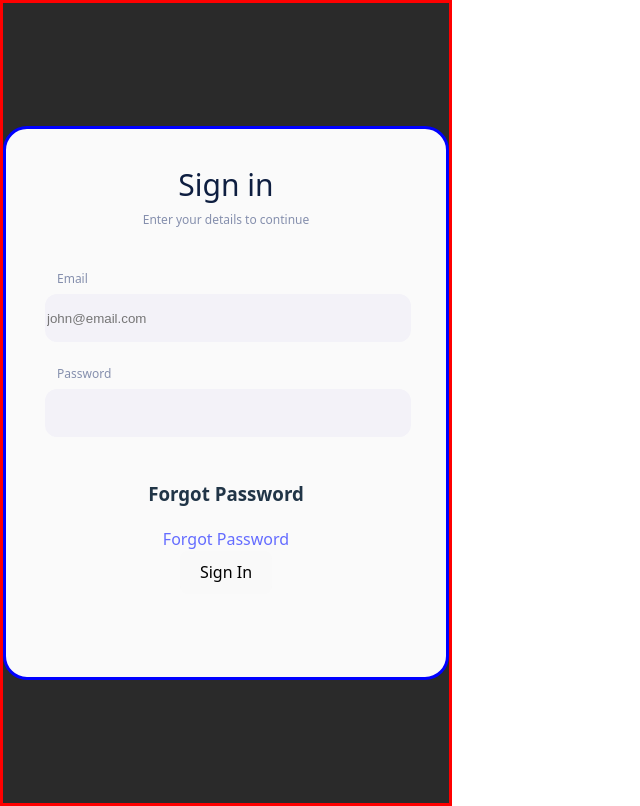
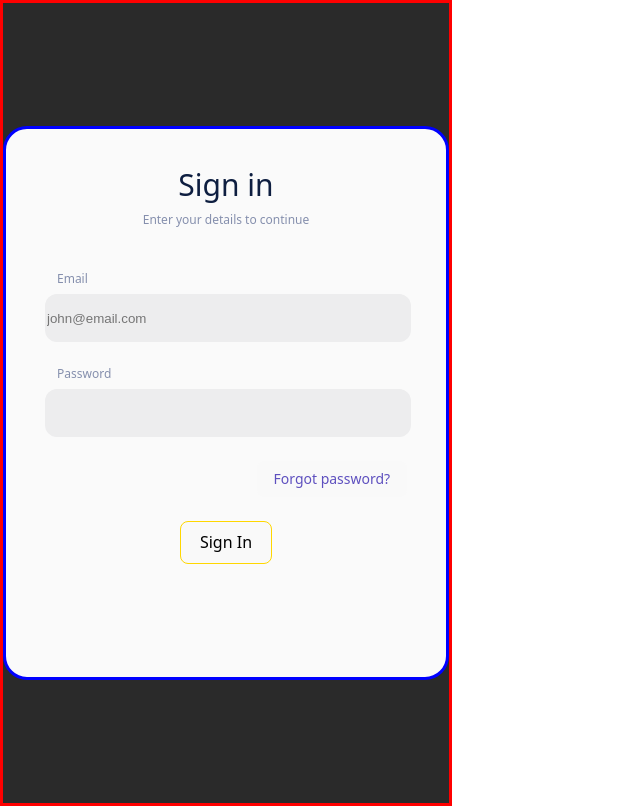
Before and after one commit to Joca7330/PraticeReact, a React (Vite) app: page / in a window 1280 px wide. Shown: the whole page, without its empty margins (0-640 px from the left). Built offline with nearby package versions, Linux system fonts and the light colour scheme.

Commit message:
added forgot password and revised original styling

```diff
--- a/src/Components/SignInForm.css
+++ b/src/Components/SignInForm.css
@@ -37,9 +37,10 @@
     margin-bottom: 45px;
     height: 15px;
     font-size: 12px;
+    font-weight: 500px;
 }
 
-.email-label {
+.label {
     color: #858FAD;
     /* border: purple solid 1px; */
     width: 35px;
@@ -50,7 +51,7 @@
     margin: 0px 0px 8px 12px;
 }
 
-.label-container-1 {
+.container {
     width: 362px;
     height: 71px;
     display: flex;
@@ -59,8 +60,8 @@
     margin-bottom: 24px;
 }
 
-.input-1 {
-background-color: #F3F2F8;
+.input {
+    background-color: #ededee;
     width: 362px;
     height: 48px;
     border-radius: 12px;
@@ -69,23 +70,15 @@ background-color: #F3F2F8;
 
 }
 
-.password-label {
-    color: #858FAD;
-    /* border: purple solid 1px; */
-    width: 35px;
-    height: 15px;
-    font-weight: 600px;
-    font-size: 12px;
-    line-height: 15px;
-    margin: 0px 0px 8px 12px;
+.forgot-password {
+    color: #5E50BF;
+    font-size: 14px;
+    margin: 0px 39px 24px 0px;
+    border: none;
+    align-self: flex-end;
+    cursor: pointer;
 }
-
-.input-2 {
-background-color: #F3F2F8;
-    width: 362px;
-    height: 48px;
-    border-radius: 12px;
-    border: none;
-    /* border: greenyellow solid 1px; */
+.btn {
+border: gold solid 1px;
 
 }
--- a/src/Components/SignInForm.jsx
+++ b/src/Components/SignInForm.jsx
@@ -7,38 +7,34 @@ const SignInForm = () => {
             <div className='form'>
                 <div className='form-title'>Sign in</div>
                 <div className='form-subtitle'>Enter your details to continue</div>
-                <div className='label-container-1'>
+                <div className='container'>
                     <label
-                    className='email-label'
-                    htmlFor="Email">Email</label>
+                        className='label'
+                        htmlFor="Email">Email</label>
                     <input
-                    className='input-1'
+                        className='input'
                         type="Email"
                         id='Email'
                         placeholder='john@email.com'
                     />
                 </div>
-                <div className='label-container-1'>
+                <div className='container'>
                     <label
-                    className='password-label'
-                    htmlFor="Password">Password</label>
+                        className='label'
+                        htmlFor="Password">Password</label>
                     <input
-                    className='input-2'
+                        className='input'
                         type="Password"
                         id='Password'
                     />
-                    </div>
-                    <div>
-                        <h3>Forgot Password</h3>
-                    </div>
-                    <div>
-                        <a href="">Forgot Password</a>
-                    </div>
-                    <button
-                        type='submmit'
-                        className='sign-in'>Sign In </button>
+                </div>
+                <button className='forgot-password'>Forgot password?</button>
+                <button
+                    type='submmit'
+                    className='btn'>Sign In
+                </button>
+            </div>
 
-            </div>
         </div>
     )
 }
```
